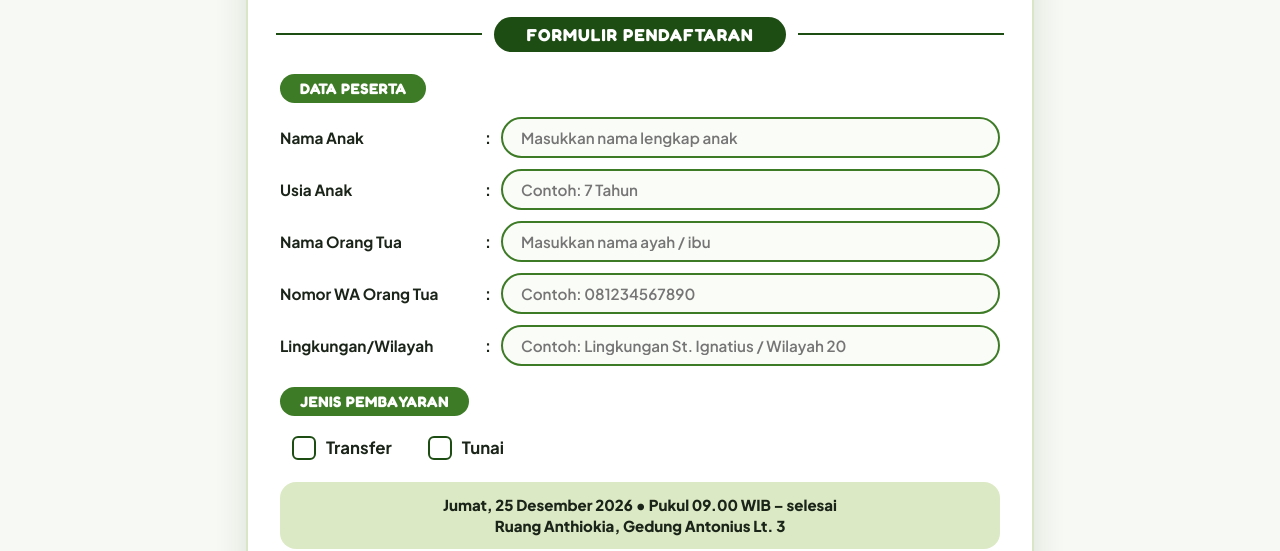
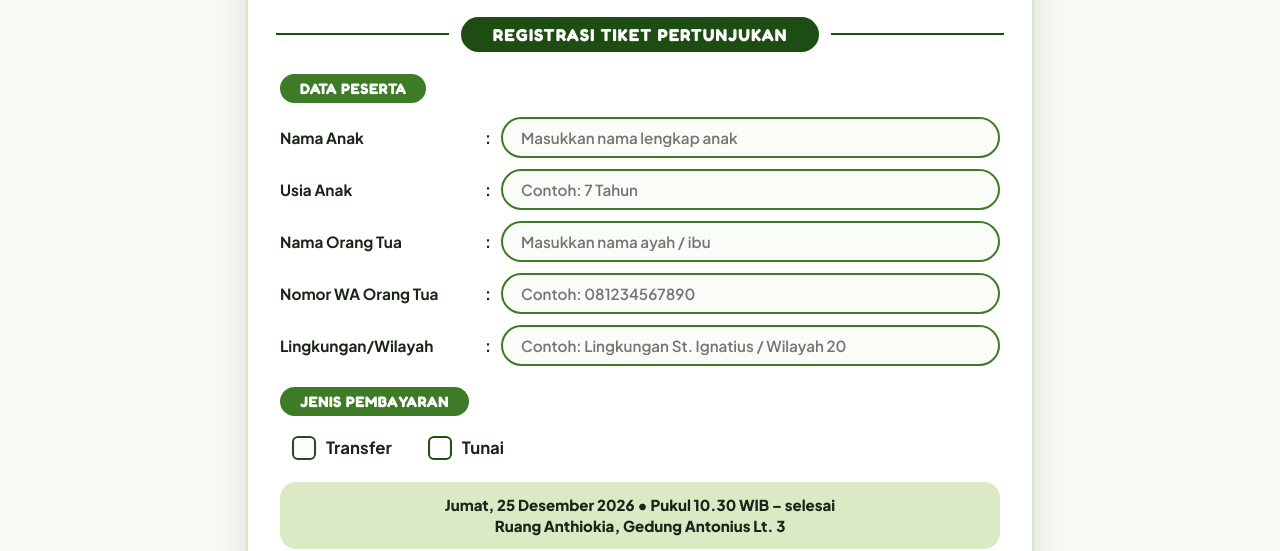
Before and after one commit to chiflo-20/natal-biky-kramat, a plain HTML site: page index.html in a window 1280 px wide. Shown: the part 253-804 px from the top of the page. Drawn offline with Linux system fonts and the light colour scheme.

Commit message:
Update index.html

```diff
--- a/index.html
+++ b/index.html
@@ -611,7 +611,7 @@
 
         <div class="divider-bar">
           <div class="divider-line"></div>
-          <div class="form-banner">FORMULIR PENDAFTARAN</div>
+          <div class="form-banner">REGISTRASI TIKET PERTUNJUKAN</div>
           <div class="divider-line"></div>
         </div>
 
@@ -661,7 +661,7 @@
           </div>
 
           <div class="event-info-box">
-            Jumat, 25 Desember 2026 • Pukul 09.00 WIB – selesai<br />
+            Jumat, 25 Desember 2026 • Pukul 10.30 WIB – selesai<br />
             Ruang Anthiokia, Gedung Antonius Lt. 3
           </div>
 
```
